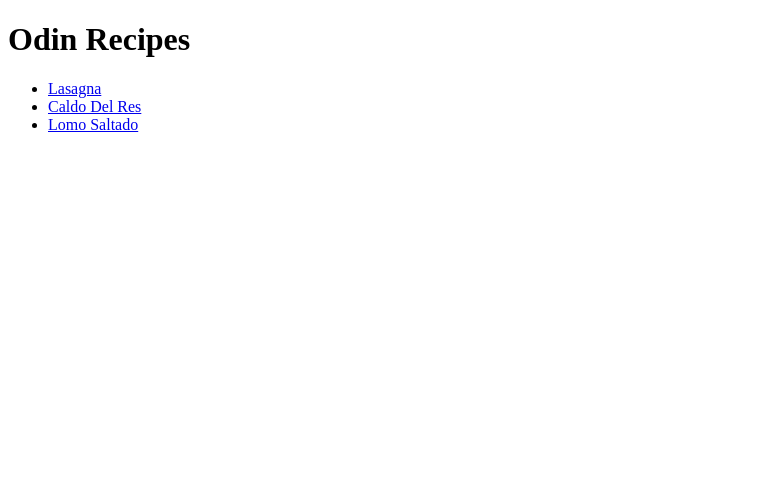
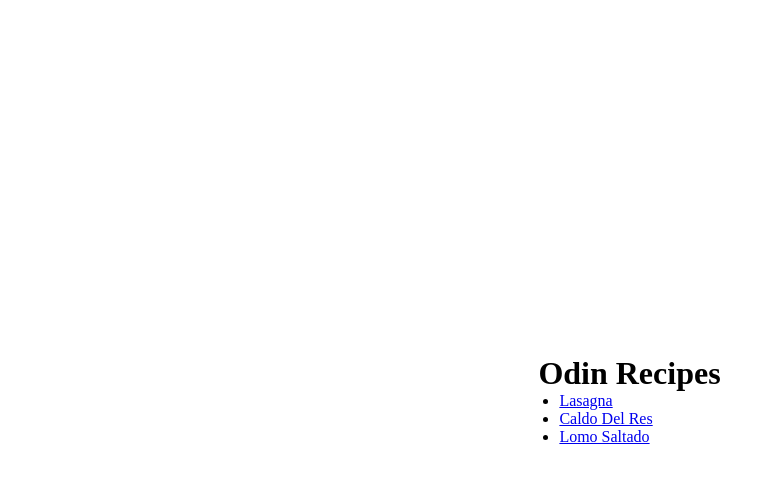
Before and after one commit to QuestSWE/odin-recipes, a plain HTML site: page index.html in a window 1280 px wide. Shown: the whole page, without its empty margins (0-774 px from the left). Drawn offline with Linux system fonts and the light colour scheme.

Commit message:
Each elements of the 4 pages are now centered. The width of all the 4 pages are now 500 px to match the images width.

```diff
--- a/index.html
+++ b/index.html
@@ -3,9 +3,33 @@
   <head>
     <meta charset="UTF-8" />
     <meta name="viewport" content="width=device-width, initial-scale=1.0" />
+    <style>
+      *,
+      *::before,
+      *::after {
+        box-sizing: border-box;
+        margin: 0;
+        padding: 0;
+      }
+      body {
+        display: flex;
+        justify-content: center;
+        align-items: center;
+        min-height: 100vh;
+        margin: 0;
+      }
+      h1 {
+        margin-left: -21px;
+      }
+      .content {
+        width: 500px;
+        text-align: center;
+      }
+    </style>
     <title>Document</title>
   </head>
   <body>
+    <div>
       <h1>Odin Recipes</h1>
 
       <ul>
@@ -13,5 +37,6 @@
         <li><a href="recipes/caldodelres.html">Caldo Del Res</a></li>
         <li><a href="recipes/lomosaltado.html">Lomo Saltado</a></li>
       </ul>
+    </div>
   </body>
 </html>
```
Also changed, not shown: recipes/caldodelres.html (+8 -2 lines), recipes/lasagna.html (+6 -0 lines), recipes/lomosaltado.html (+8 -2 lines). Lines whose indentation alone changed are shown as unchanged.
